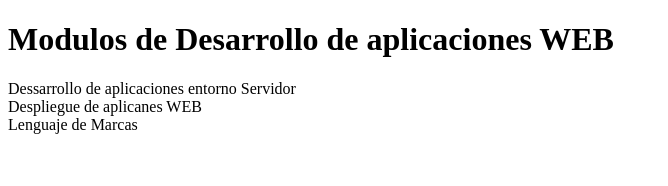
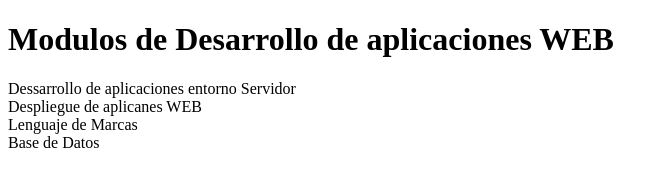
Before and after one commit to BreynerPavas/DAW2.4, a plain HTML site: page index.html in a window 1280 px wide. Shown: the whole page, without its empty margins (0-668 px from the left). Drawn offline with Linux system fonts and the light colour scheme.

Commit message:
segundo modulo de primero

```diff
--- a/index.html
+++ b/index.html
@@ -10,5 +10,6 @@
     <div>Dessarrollo de aplicaciones entorno Servidor</div>
     <div>Despliegue de aplicanes WEB</div>
     <div>Lenguaje de Marcas</div>
+    <div>Base de Datos</div>
 </body>
 </html>
```
